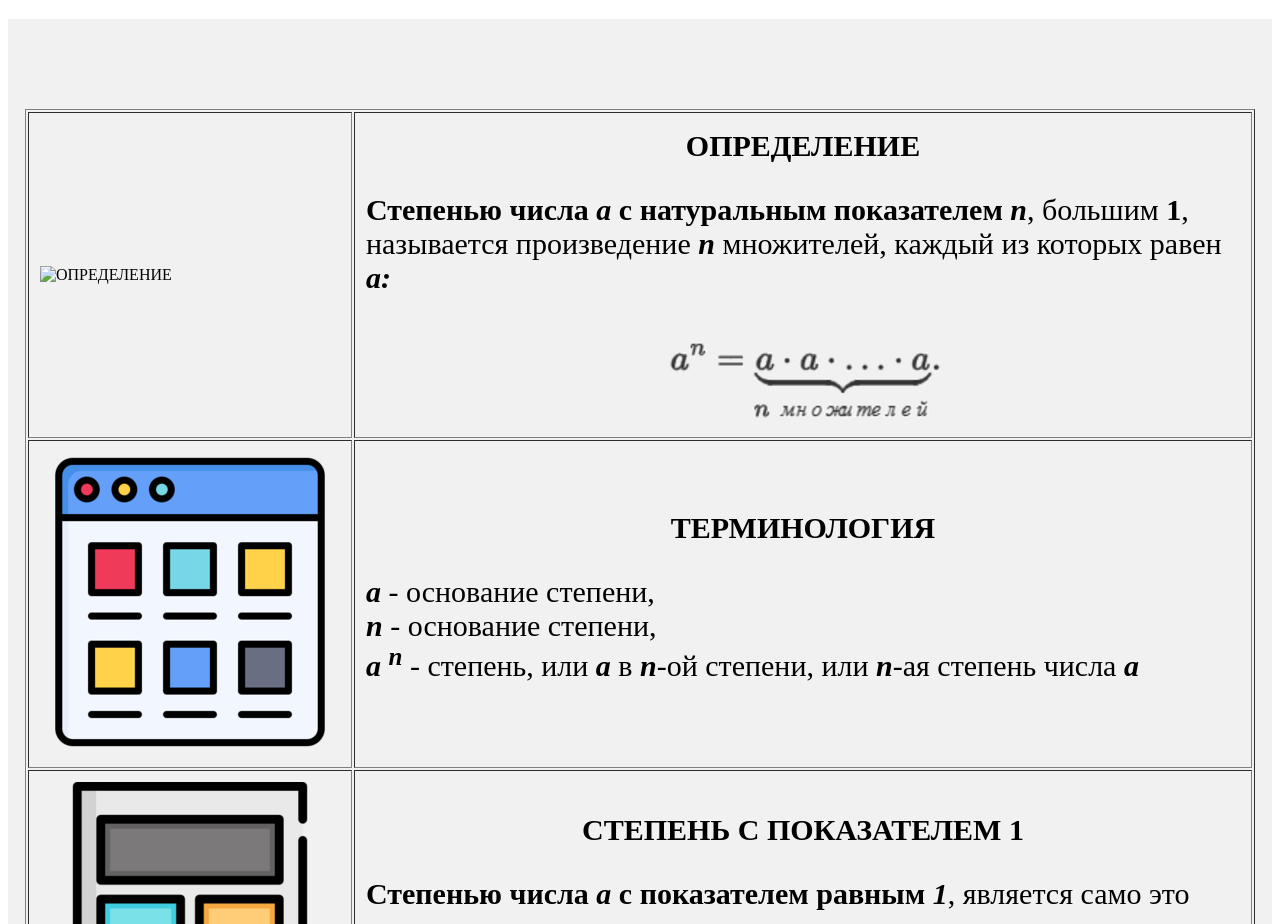
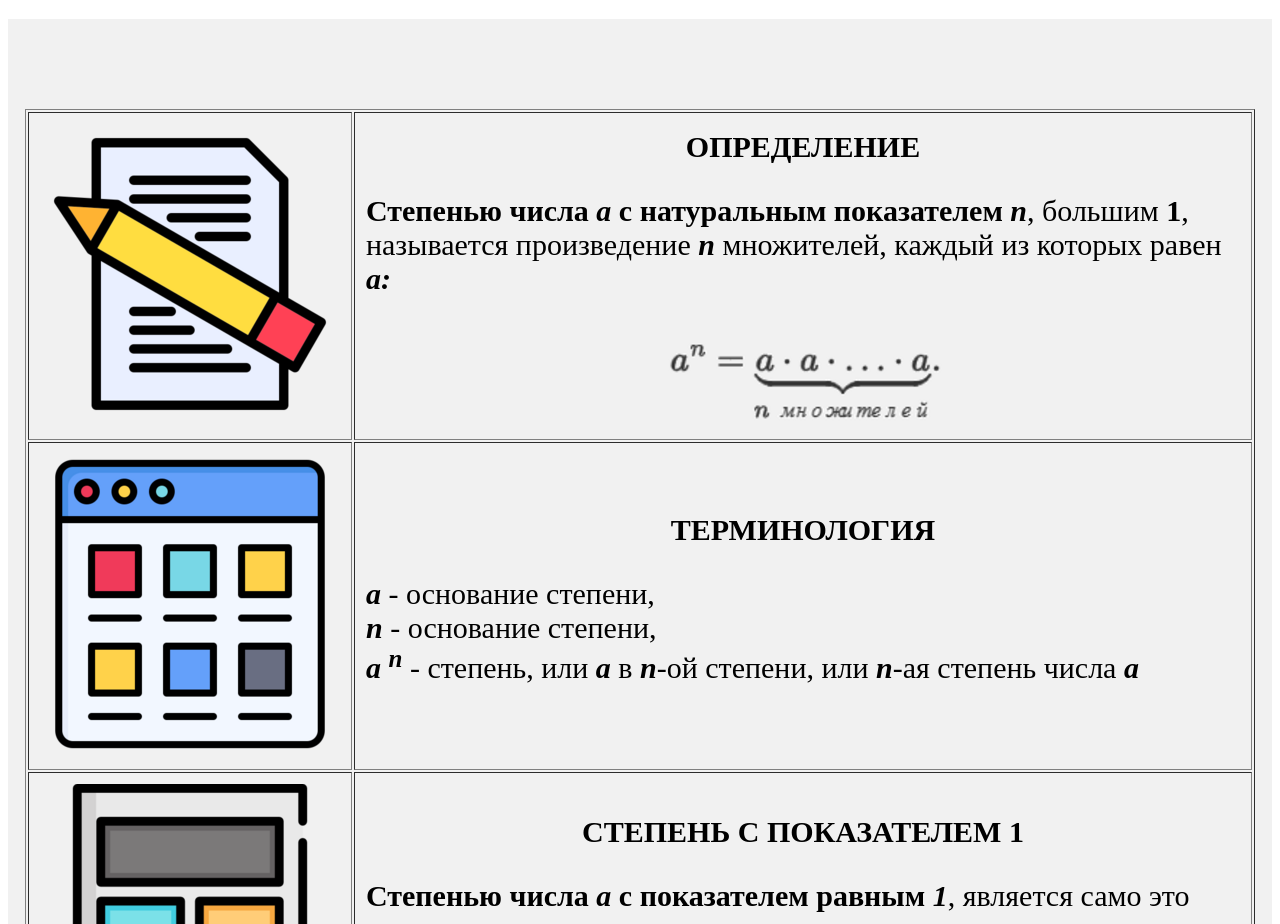
Before and after one commit to bisimary/stepen-chicla, a plain HTML site: page index.html in a window 1280 px wide. Shown: the part 1320-2244 px from the top of the page. Drawn offline with Linux system fonts and the light colour scheme; files that its build step writes are made by us from their sources.

Commit message:
Update index.html

```diff
--- a/index.html
+++ b/index.html
@@ -69,7 +69,7 @@
         <div class="opredelenie">
             <table border="1">
                 <tr>
-                    <td><img class="kart" src="./img/s/section/section/1.png" alt="ОПРЕДЕЛЕНИЕ"></td>
+                    <td><img class="kart" src="./img/section/1.png" alt="ОПРЕДЕЛЕНИЕ"></td>
                     <td><h3 class="services-card-title">ОПРЕДЕЛЕНИЕ</h3>
                         <div class="shrift">
                             <p> <b>Степенью числа <i>a</i> с натуральным показателем <i>n</i></b>, большим <b>1</b>, называется произведение <b><i>n</i></b> множителей, каждый из которых равен <b><i>a:</i></b></p>
```
